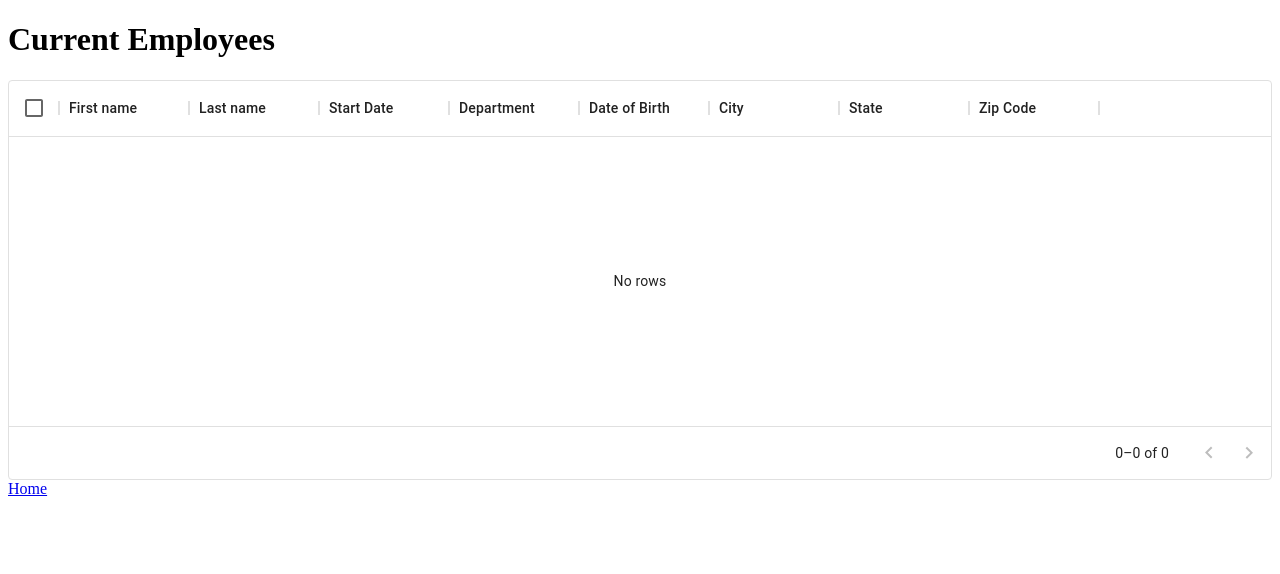
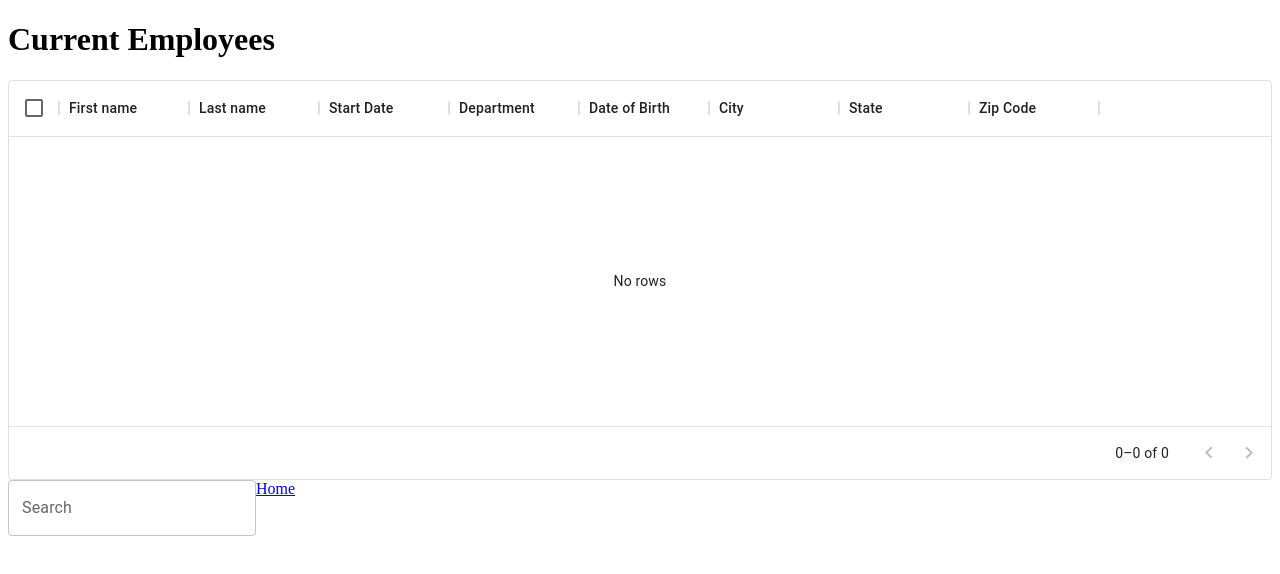
Before and after one commit to Matt-Fr/franck_matthieu_14_18102022, a React (Create React App) app: page /employees in a window 1280 px wide. Shown: the top 574 px of the page. Built offline with nearby package versions, Linux system fonts and the light colour scheme.

Commit message:
added fltered btn

```diff
--- a/src/components.js/EmployeesTable.js
+++ b/src/components.js/EmployeesTable.js
@@ -1,6 +1,7 @@
 import * as React from "react";
 import { DataGrid } from "@mui/x-data-grid";
 import { useSelector } from "react-redux";
+import TextField from "@mui/material/TextField";
 
 const columns = [
   { field: "firstName", headerName: "First name", width: 130 },
@@ -15,16 +16,42 @@ const columns = [
 
 export default function DataTable() {
   const { employeesList } = useSelector((store) => store.employees);
-
+  const [search, setSearch] = React.useState("");
+  console.log(employeesList);
+  const handleSearchChange = () => {
+    if (!search) {
+      return employeesList;
+    } else if (search) {
+      const filteredEmployees = employeesList.filter(
+        (employee) =>
+          employee.firstName.includes(search) ||
+          employee.lastName.includes(search) ||
+          employee.department.includes(search) ||
+          employee.city.includes(search) ||
+          employee.stateInput.includes(search) ||
+          employee.zipCode.includes(search)
+      );
+      return filteredEmployees;
+    }
+  };
   return (
+    <>
       <div style={{ height: 400, width: "100%" }}>
         <DataGrid
-        rows={employeesList}
+          rows={handleSearchChange()}
           columns={columns}
           pageSize={5}
           rowsPerPageOptions={[5]}
           checkboxSelection
         />
       </div>
+      <TextField
+        value={search}
+        id="outlined-required"
+        label="Search"
+        variant="outlined"
+        onChange={(e) => setSearch(e.target.value)}
+      />
+    </>
   );
 }
--- a/src/pages/Home.js
+++ b/src/pages/Home.js
@@ -49,8 +49,6 @@ const Home = () => {
     stateInput,
     department,
   };
-
-  console.log(newEmployee);
 
   return (
     <main>
```
Lines whose indentation alone changed are shown as unchanged.
